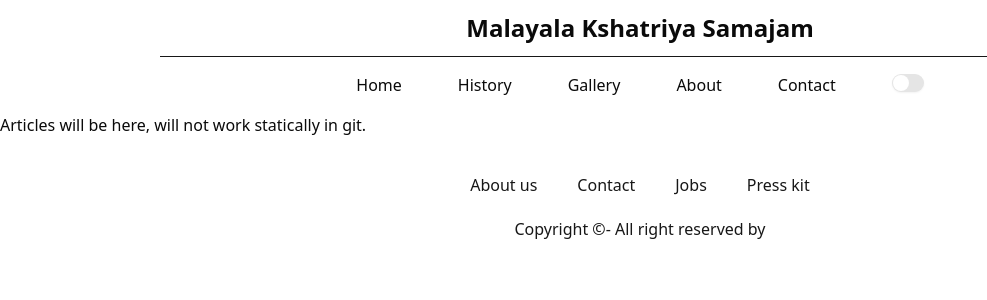
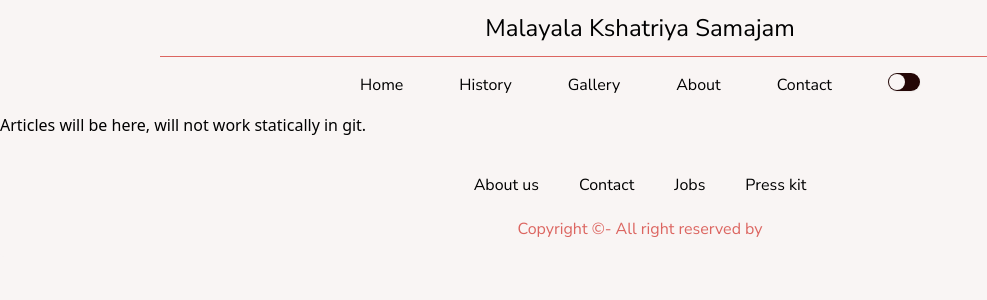
Before and after one commit to skarcnmbiar/mks-site, a Next.js app: page /articles in a window 1280 px wide. Shown: the top 300 px of the page, without its empty margins (0-987 px from the left). Built offline with nearby package versions, Linux system fonts and the light colour scheme.

Commit message:
theme-changed

```diff
--- a/src/app/components/main-footer.js
+++ b/src/app/components/main-footer.js
@@ -1,23 +1,29 @@
 import Link from "next/link";
 import "@/app/globals.css";
+import { Nunito_Sans } from "next/font/google";
+
+const nunitoSans = Nunito_Sans({
+  subsets: ['latin'], // Or any other subsets you need
+  weight: ['400', '600', '700'], // Specify the weights you want to use
+});
 
 export default function Footer() {
   return (
     <>
-      <footer className="footer footer-horizontal footer-center bg-background text-primary rounded p-4
-       flex flex-col items-center w-[100%] bottom-0">
+      <footer  className={`${nunitoSans.className} footer footer-horizontal footer-center bg-background text-primary rounded p-4
+       flex flex-col items-center w-[100%] bottom-0`}>
         <nav className="flex flex-row">
-          <Link href={""} className="link link-hover hover:text-secondary">
+          <Link href={""} className="text-foreground link link-hover hover:text-primary">
             About us
 
           </Link>
-          <Link href={""} className="link link-hover hover:text-secondary">
+          <Link href={""} className="text-foreground link link-hover hover:text-primary">
             Contact
           </Link>
-          <Link href={""} className="link link-hover hover:text-secondary">
+          <Link href={""} className="text-foreground link link-hover hover:text-primary">
             Jobs
           </Link>
-          <Link href={""} className="link link-hover hover:text-secondary">
+          <Link href={""} className="text-foreground link link-hover hover:text-primary">
             Press kit
           </Link>
         </nav>
--- a/src/app/components/main-header.js
+++ b/src/app/components/main-header.js
@@ -1,6 +1,13 @@
 "use client";
 
 import "@/app/globals.css";
+import { Praise } from "next/font/google";
+
+const praiseFont = Praise({
+  subsets: ['latin'], // or other needed subsets.
+  weight: '400', // Praise only has a single weight.
+});
+
 
 export default function Header() {
   return (
@@ -9,23 +16,21 @@ export default function Header() {
         <input
           type="text"
           placeholder="Enter your text here"
-          className="ps-3 p-3 bg-foreground text-primary text-sm border-0 focus:outline-none rounded-l-md focus:ring-2 focus:ring-foreground"
+          className="ps-3 px-40 py-3 bg-white/50  text-black text-sm border-0 focus:outline-none rounded-l-md  backdrop-filter backdrop-blur-sm"
         />
         <button
           type="button"
-          className="p-3 bg-accent text-primary text-sm rounded-r-md hover:bg-accent focus:outline-none focus:ring-2 focus:ring-foreground"
+          className="p-3 bg-accent text-foreground text-sm rounded-r-md hover:bg-accent focus:outline-none focus:ring-2 focus:ring-foreground"
         >
           Search
         </button>
       </div>
 
       {/* Text at the Bottom */}
-      <div className="absolute bottom-5 left-1/2 transform -translate-x-1/2 text-center">
-        <p className="text-primary text-[14px]">
-          <i>
+      <div className="absolute bottom-5 left-1/2 transform -translate-x-1/2 text-center bg-gray-100/1 backdrop-filter backdrop-blur-sm p-5">
+        <p className={`${praiseFont.className} text-white/70 text-xl`}>
             “The blood of a warrior is closer to God, <br />
             than the ink of the philosopher or prayers of the Devout.”
-          </i>
         </p>
       </div>
     </div>
--- a/src/app/components/main-navbar.js
+++ b/src/app/components/main-navbar.js
@@ -4,6 +4,12 @@ import {  useState, useEffect } from "react";
 import Link from "next/link";
 import "@/app/globals.css";
 import { ModeToggle } from "./theme-chng-btn";
+import { Nunito_Sans } from "next/font/google";
+
+const nunitoSans = Nunito_Sans({
+  subsets: ['latin'], // Or any other subsets you need
+  weight: ['400', '600', '700'], // Specify the weights you want to use
+});
 
 export default function NavBar() {
   const [isMenuOpen, setIsMenuOpen] = useState(false);
@@ -40,7 +46,7 @@ export default function NavBar() {
 
   return (
     <nav
-      className={`bg-background flex flex-col items-center justify-center main-navbar sticky top-0 z-50 transition-all duration-300 ${
+      className={`${nunitoSans.className} bg-background flex flex-col items-center justify-center main-navbar sticky top-0 z-50 transition-all duration-300 ${
         isNavTopVisible ? "" : "top-[-5%]"
       }`}
     >
@@ -52,7 +58,7 @@ export default function NavBar() {
         } justify-between md:justify-center`}
       >
         {/* Logo */}
-        <h1 className="text-2xl font-bold">Malayala Kshatriya Samajam</h1>
+        <h1 className="text-2xl text-foreground">Malayala Kshatriya Samajam</h1>
 
         {/* Hamburger Button */}
         <button
@@ -76,46 +82,46 @@ export default function NavBar() {
           <li className="p-4">
             <Link
               href="/"
-              className="hover:text-foreground relative group transition-all duration-300"
+              className="hover:text-primary relative group transition-all duration-300"
             >
               Home
-              <span className="absolute left-0 bottom-0 w-0 h-[2px] bg-foreground transition-all duration-300 group-hover:w-full"></span>
+              <span className="absolute left-0 bottom-0 w-0 h-[2px] bg-foreground transition-all duration-300 group-hover:w-full group-hover:bg-primary"></span>
             </Link>
           </li>
           <li className="p-4">
             <Link
               href="/articles"
-              className="hover:text-foreground relative group transition-all duration-300"
+              className="hover:text-primary relative group transition-all duration-300"
             >
               History
-              <span className="absolute left-0 bottom-0 w-0 h-[2px] bg-foreground transition-all duration-300 group-hover:w-full"></span>
+              <span className="absolute left-0 bottom-0 w-0 h-[2px] bg-foreground transition-all duration-300 group-hover:w-full group-hover:bg-primary"></span>
             </Link>
           </li>
           <li className="p-4">
             <Link
               href="#"
-              className="hover:text-foreground relative group transition-all duration-300"
+              className="hover:text-primary relative group transition-all duration-300"
             >
               Gallery
-              <span className="absolute left-0 bottom-0 w-0 h-[2px] bg-foreground transition-all duration-300 group-hover:w-full"></span>
+              <span className="absolute left-0 bottom-0 w-0 h-[2px] bg-foreground transition-all duration-300 group-hover:w-full group-hover:bg-primary"></span>
             </Link>
           </li>
           <li className="p-4">
             <Link
               href="#"
-              className="hover:text-foreground relative group transition-all duration-300"
+              className="hover:text-primary relative group transition-all duration-300"
             >
               About
-              <span className="absolute left-0 bottom-0 w-0 h-[2px] bg-foreground transition-all duration-300 group-hover:w-full"></span>
+              <span className="absolute left-0 bottom-0 w-0 h-[2px] bg-foreground transition-all duration-300 group-hover:w-full group-hover:bg-primary"></span>
             </Link>
           </li>
           <li className="p-4">
             <Link
               href="#"
-              className="hover:text-foreground relative group transition-all duration-300"
+              className="hover:text-primary relative group transition-all duration-300"
             >
               Contact
-              <span className="absolute left-0 bottom-0 w-0 h-[2px] bg-foreground transition-all duration-300 group-hover:w-full"></span>
+              <span className="absolute left-0 bottom-0 w-0 h-[2px] bg-foreground transition-all duration-300 group-hover:w-full group-hover:bg-primary"></span>
             </Link>
           </li>
           <li>
--- a/src/app/globals.css
+++ b/src/app/globals.css
@@ -3,7 +3,7 @@
 
 @custom-variant dark (&:is(.dark *));
 
-.nav-li li{
+.nav-li li {
   padding: 2rem;
   color: black;
 }
@@ -12,7 +12,7 @@
   padding: 2.5vh;
 }
 
-.main-header{
+.main-header {
   background-image: url("../../public/assets_img/mural.jpg"); /* Link to the mural.jpg image */
   background-repeat: no-repeat;
   background-size: cover; /* Make the background cover the entire div */
@@ -25,7 +25,7 @@
 }
 
 .hover-underline::after {
-  content: '';
+  content: "";
   position: absolute;
   width: 100%;
   transform: scaleX(0);
@@ -84,24 +84,25 @@
 
 :root {
   --radius: 0.625rem;
-  --background: oklch(1 0 0);
-  --foreground: oklch(0.145 0 0);
-  --card: oklch(1 0 0);
-  --card-foreground: oklch(0.145 0 0);
-  --popover: oklch(1 0 0);
-  --popover-foreground: oklch(0.145 0 0);
-  --primary: oklch(0.205 0 0);
-  --primary-foreground: oklch(0.985 0 0);
-  --secondary: oklch(0.97 0 0);
-  --secondary-foreground: oklch(0.205 0 0);
-  --muted: oklch(0.97 0 0);
-  --muted-foreground: oklch(0.556 0 0);
-  --accent: oklch(0.97 0 0);
-  --accent-foreground: oklch(0.205 0 0);
-  --destructive: oklch(0.577 0.245 27.325);
-  --border: oklch(0.922 0 0);
-  --input: oklch(0.922 0 0);
-  --ring: oklch(0.708 0 0);
+  --background: oklch(97.2% 0.005 24.6);
+  --foreground: oklch(0.5% 0.005 24.6);
+  --card: oklch(92.5% 0.005 24.6);
+  --card-foreground: oklch(10% 0.005 24.6);
+  --popover: oklch(97.2% 0.005 24.6);
+  --popover-foreground: oklch(0.5% 0.005 24.6);
+  --primary: oklch(65.1% 0.15 24.6);
+  --primary-foreground: oklch(100% 0 0);
+  --secondary: oklch(75% 0.05 24.6);
+  --secondary-foreground: oklch(0% 0 0);
+  --muted: oklch(87.5% 0.03 24.6);
+  --muted-foreground: oklch(35% 0.05 24.6);
+  --accent: oklch(82.5% 0.03 24.6);
+  --accent-foreground: oklch(10% 0.005 24.6);
+  --destructive: oklch(35% 0.1 24.6);
+  --destructive-foreground: oklch(92.5% 0.005 24.6);
+  --border: oklch(50% 0.05 24.6);
+  --input: oklch(18% 0.05 24.6);
+  --ring: oklch(65.1% 0.15 24.6);
   --chart-1: oklch(0.646 0.222 41.116);
   --chart-2: oklch(0.6 0.118 184.704);
   --chart-3: oklch(0.398 0.07 227.392);
@@ -118,24 +119,26 @@
 }
 
 .dark {
-  --background: oklch(0.145 0 0);
-  --foreground: oklch(0.985 0 0);
-  --card: oklch(0.205 0 0);
-  --card-foreground: oklch(0.985 0 0);
-  --popover: oklch(0.205 0 0);
-  --popover-foreground: oklch(0.985 0 0);
-  --primary: oklch(0.922 0 0);
-  --primary-foreground: oklch(0.205 0 0);
-  --secondary: oklch(0.269 0 0);
-  --secondary-foreground: oklch(0.985 0 0);
-  --muted: oklch(0.269 0 0);
-  --muted-foreground: oklch(0.708 0 0);
-  --accent: oklch(0.269 0 0);
-  --accent-foreground: oklch(0.985 0 0);
-  --destructive: oklch(0.704 0.191 22.216);
-  --border: oklch(1 0 0 / 10%);
-  --input: oklch(1 0 0 / 15%);
-  --ring: oklch(0.556 0 0);
+  --background: oklch(5% 0.05 24.6);
+  --foreground: oklch(90% 0.005 24.6);
+  --card: oklch(0% 0.05 24.6);
+  --card-foreground: oklch(90% 0.005 24.6);
+  --popover: oklch(5% 0.05 24.6);
+  --popover-foreground: oklch(90% 0.005 24.6);
+  --primary: oklch(65.1% 0.15 24.6);
+  --primary-foreground: oklch(100% 0 0);
+  --secondary: oklch(10% 0.05 24.6);
+  --secondary-foreground: oklch(100% 0 0);
+  --muted: oklch(15% 0.03 24.6);
+  --muted-foreground: oklch(60% 0.005 24.6);
+  --accent: oklch(15% 0.03 24.6);
+  --accent-foreground: oklch(90% 0.005 24.6);
+  --destructive: oklch(35% 0.1 24.6);
+  --destructive-foreground: oklch(90% 0.005 24.6);
+  --border: oklch(18% 0.05 24.6);
+  --input: oklch(18% 0.05 24.6);
+  --ring: oklch(65.1% 0.15 24.6);
+  --radius: 0.5rem;
   --chart-1: oklch(0.488 0.243 264.376);
   --chart-2: oklch(0.696 0.17 162.48);
   --chart-3: oklch(0.769 0.188 70.08);
```
